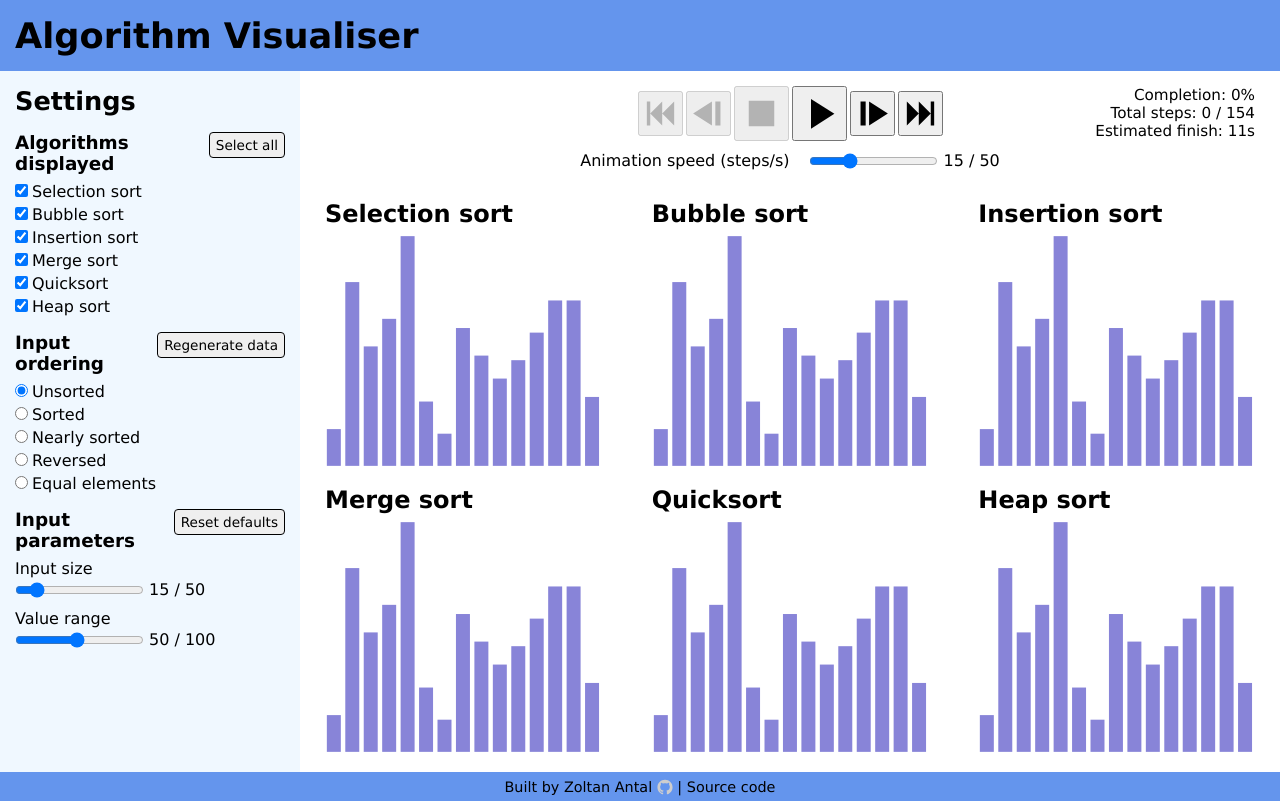
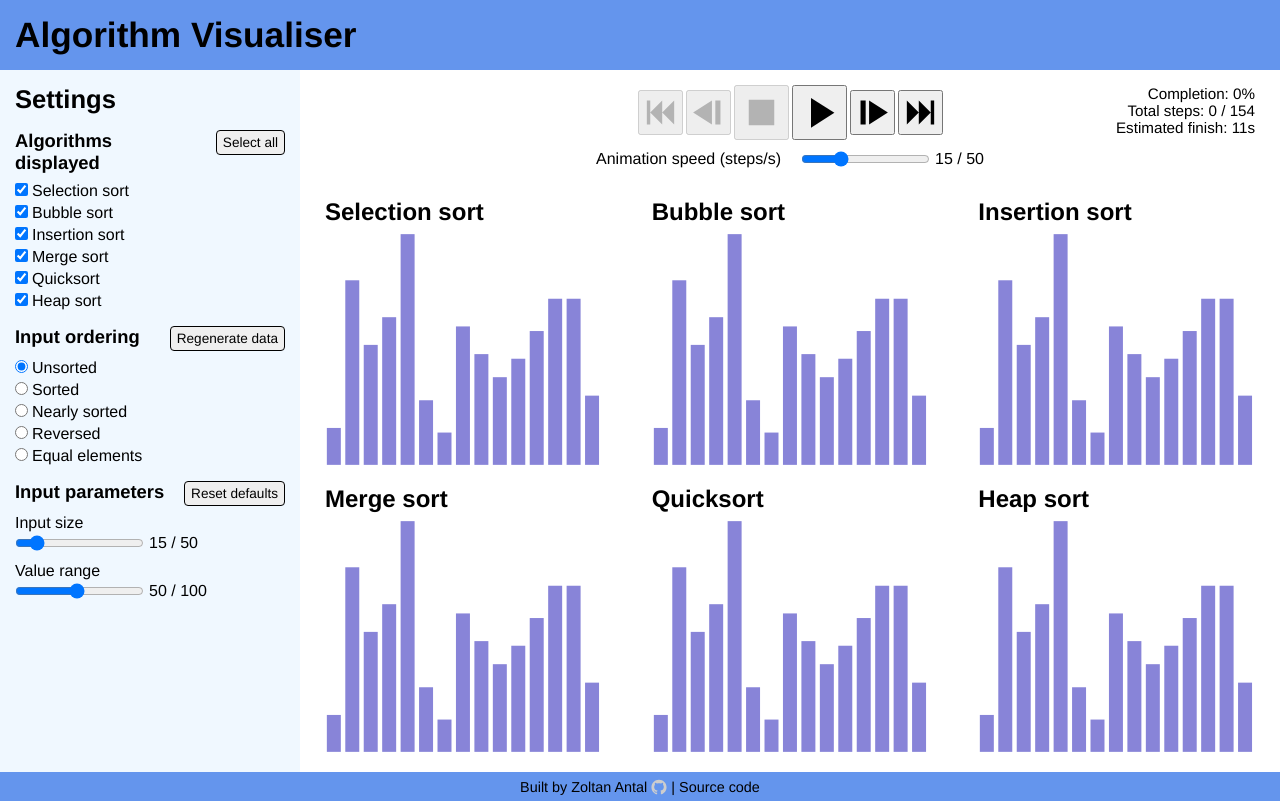
Before and after one commit to zoltan-antal/algorithm-visualiser, a React (Vite) app: page / in a window 1280 px wide. Built offline with nearby package versions, Linux system fonts and the light colour scheme.

Commit message:
Amend font

```diff
--- a/src/styles/App.css
+++ b/src/styles/App.css
@@ -3,13 +3,7 @@
   margin: 0;
   padding: 0;
   text-decoration: none;
-  font-family: 'Lucida Sans',
-    'Lucida Sans Regular',
-    'Lucida Grande',
-    'Lucida Sans Unicode',
-    Geneva,
-    Verdana,
-    sans-serif;
+  font-family: Helvetica, Arial, sans-serif;
 
   a {
     color: black;
```
